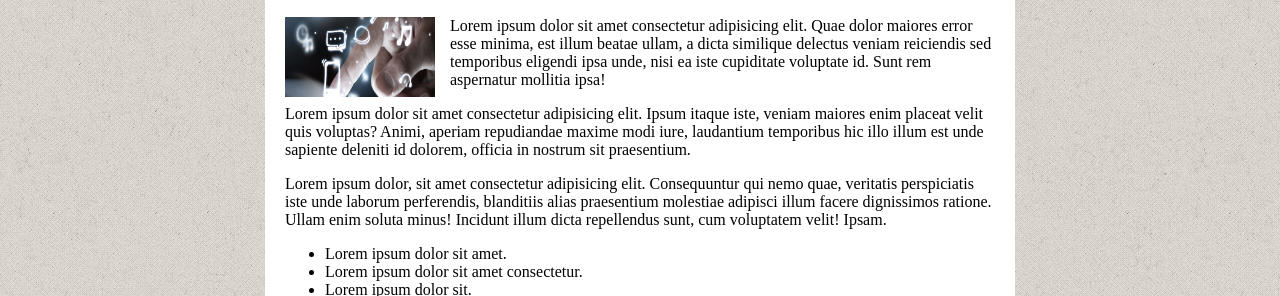
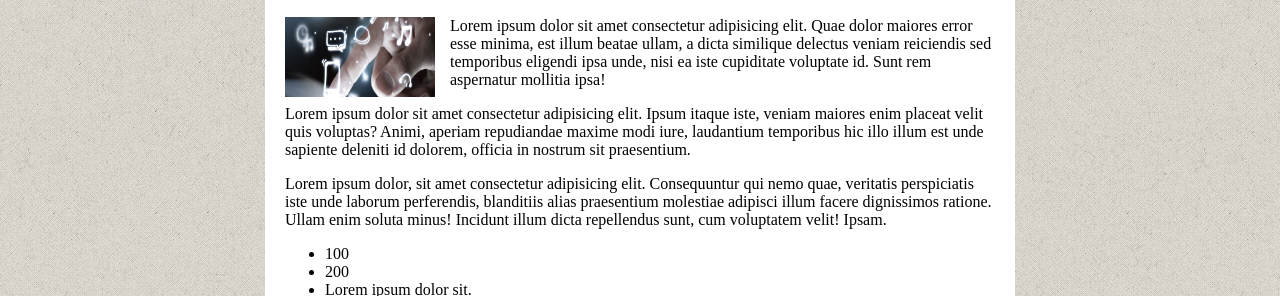
Before and after one commit to TalbaouiMouad/greenoffice, a plain HTML site: page index.html in a window 1280 px wide. Shown: the part 503-799 px from the top of the page. Drawn offline with Linux system fonts and the light colour scheme.

Commit message:
Update index.html

```diff
--- a/index.html
+++ b/index.html
@@ -31,8 +31,8 @@
                 <p>Lorem ipsum dolor sit amet consectetur adipisicing elit. Ipsum itaque iste, veniam maiores enim placeat velit quis voluptas? Animi, aperiam repudiandae maxime modi iure, laudantium temporibus hic illo illum est unde sapiente deleniti id dolorem, officia in nostrum sit praesentium.</p>
                 <p>Lorem ipsum dolor, sit amet consectetur adipisicing elit. Consequuntur qui nemo quae, veritatis perspiciatis iste unde laborum perferendis, blanditiis alias praesentium molestiae adipisci illum facere dignissimos ratione. Ullam enim soluta minus! Incidunt illum dicta repellendus sunt, cum voluptatem velit! Ipsam.</p>
                 <ul>
-                    <li>Lorem ipsum dolor sit amet.</li>
-                    <li>Lorem ipsum dolor sit amet consectetur.</li>
+                    <li>100</li>
+                    <li>200</li>
                     <li>Lorem ipsum dolor sit.</li>
                     <li>Lorem ipsum dolor sit amet, consectetur adipisicing.</li>
                     <li>Lorem ipsum dolor sit amet consectetur.</li>
```
